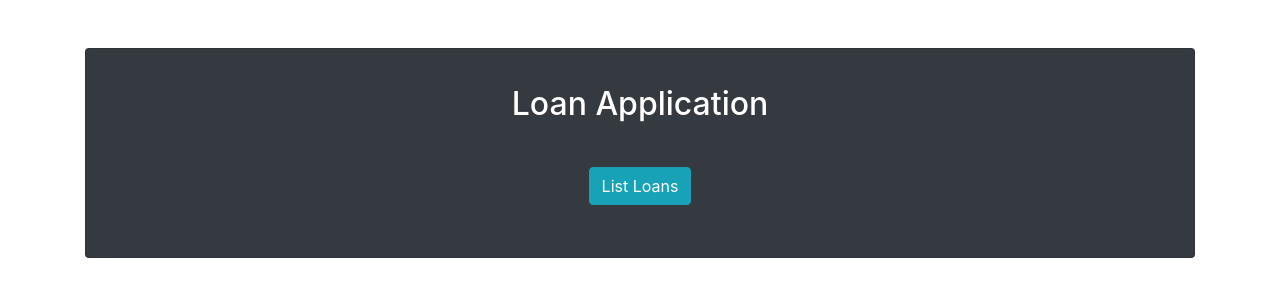
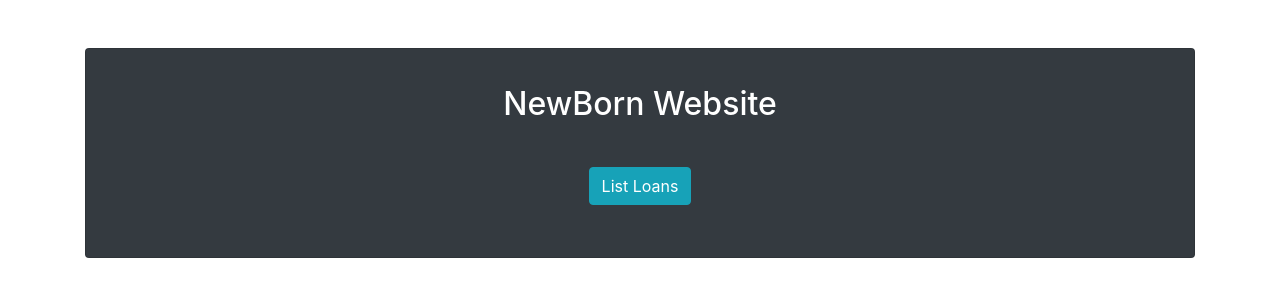
Before and after one commit to jgelon/LoanApplication-FE, an Angular app: page / in a window 1280 px wide. Shown: the top 300 px of the page. Built offline with nearby package versions, Linux system fonts and the light colour scheme.

Commit message:
Update packages

```diff
--- a/src/app/app-routing.module.ts
+++ b/src/app/app-routing.module.ts
@@ -1,9 +1,11 @@
 import { NgModule } from '@angular/core';
 import { Routes, RouterModule } from '@angular/router';
-import { LoanListComponent } from './loan-list/loan-list.component';
+import { UserListComponent } from './user-list/user-list.component';
+import { UserFormComponent } from './user-form/user-form.component';
 
 const routes: Routes = [
-  { path: 'loans', component: LoanListComponent },
+  { path: 'users', component: UserListComponent },
+  { path: 'adduser', component: UserFormComponent }
 ];
 
 @NgModule({
--- a/src/app/app.component.ts
+++ b/src/app/app.component.ts
@@ -6,5 +6,5 @@ import { Component } from '@angular/core';
   styleUrls: ['./app.component.css']
 })
 export class AppComponent {
-  title = 'Loan Application';
+  title = 'NewBorn Website';
 }
--- a/src/index.html
+++ b/src/index.html
@@ -2,8 +2,9 @@
 <html lang="en">
 <head>
   <meta charset="utf-8">
-  <title>Loan Application</title>
+  <title>NewBorn Site</title>
   <base href="/">
+
   <meta name="viewport" content="width=device-width, initial-scale=1">
   <link rel="icon" type="image/x-icon" href="favicon.ico">
   <link rel="stylesheet"
```
Also changed, not shown: package.json (+28 -34 lines), src/environments/environment.ts (+12 -4 lines), tsconfig.json (+19 -7 lines), 1 other file (tests, documents, lock files or other folders).
